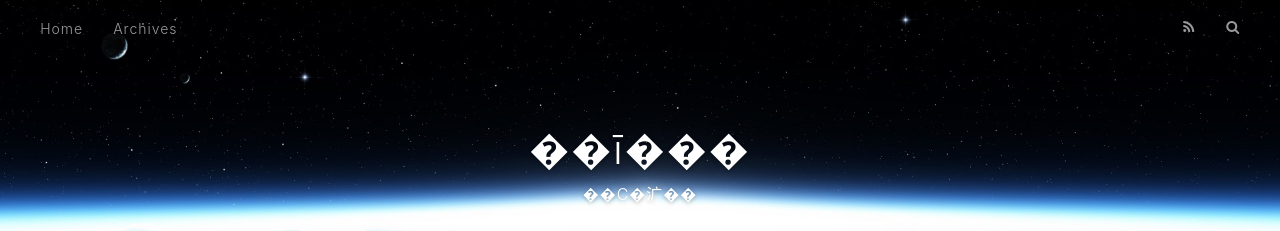
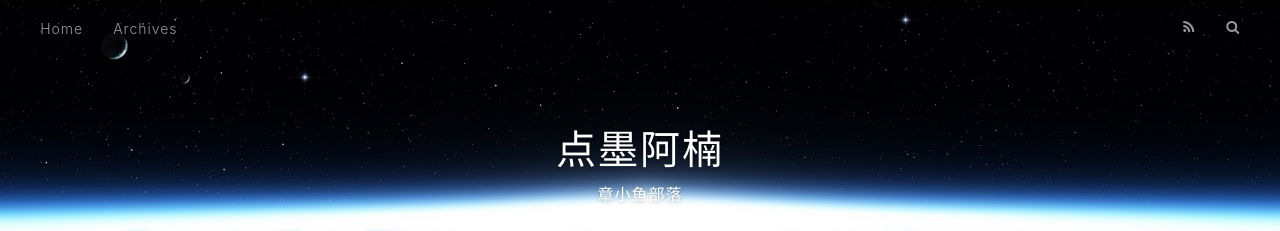
Before and after one commit to Mr946/mr946.github.io, a plain HTML site: page index.html in a window 1280 px wide. Shown: the top 231 px of the page. Drawn offline with nearby package versions, Linux system fonts and the light colour scheme.

Commit message:
Site updated: 2020-04-03 13:30:22

```diff
--- a/index.html
+++ b/index.html
@@ -5,19 +5,19 @@
 
 
 
-  <title>��ī���</title>
+  <title>点墨阿楠</title>
   <meta name="viewport" content="width=device-width, initial-scale=1, maximum-scale=1">
-  <meta name="description" content="ѧϰ����Ȥ����д��ʱ��˼��">
+  <meta name="description" content="学习的乐趣在于写作时的思考">
 <meta property="og:type" content="website">
-<meta property="og:title" content="��ī���">
+<meta property="og:title" content="点墨阿楠">
 <meta property="og:url" content="http://yoursite.com/index.html">
-<meta property="og:site_name" content="��ī���">
-<meta property="og:description" content="ѧϰ����Ȥ����д��ʱ��˼��">
+<meta property="og:site_name" content="点墨阿楠">
+<meta property="og:description" content="学习的乐趣在于写作时的思考">
 <meta property="og:locale" content="zh_CN">
 <meta property="article:author" content="mr946">
 <meta name="twitter:card" content="summary">
 
-    <link rel="alternate" href="/atom.xml" title="��ī���" type="application/atom+xml">
+    <link rel="alternate" href="/atom.xml" title="点墨阿楠" type="application/atom+xml">
 
 
     <link rel="icon" href="/favicon.png">
@@ -38,11 +38,11 @@
   <div id="header-outer" class="outer">
     <div id="header-title" class="inner">
       <h1 id="logo-wrap">
-        <a href="/" id="logo">��ī���</a>
+        <a href="/" id="logo">点墨阿楠</a>
       </h1>
 
         <h2 id="subtitle-wrap">
-          <a href="/" id="subtitle">��С�㲿��</a>
+          <a href="/" id="subtitle">章小鱼部落</a>
         </h2>
 
     </div>
@@ -109,7 +109,7 @@
 
     </div>
     <footer class="article-footer">
-      <a data-url="http://yoursite.com/2020/04/03/hello-world/" data-id="ck8jqx4f40000pkn0hyqk2az6" class="article-share-link">Share</a>
+      <a data-url="http://yoursite.com/2020/04/03/hello-world/" data-id="ck8jr1jwo00009cn07e2a2tqu" class="article-share-link">Share</a>
 
 
     </footer>
```
Also changed, not shown: 2020/04/03/hello-world/index.html (+6 -6 lines), archives/2020/04/index.html (+8 -8 lines), archives/2020/index.html (+8 -8 lines), archives/index.html (+8 -8 lines).
